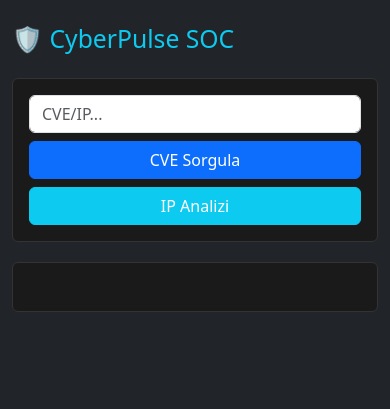
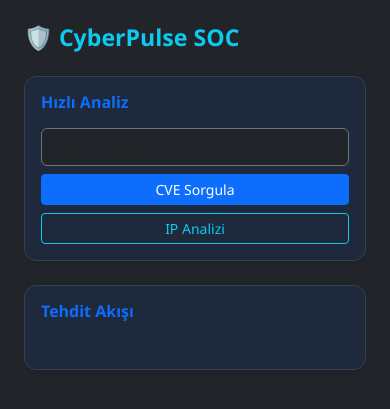
Before and after one commit to Turguty/cyberpulse, a Flask app: page / in a window 390 px wide. Shown: the top 409 px of the page. Run offline with Flask 3, Linux system fonts and the light colour scheme; data that the repository does not hold is empty.

Commit message:
Auto-Update: 2026-02-07 01:37:14

```diff
--- a/app/static/css/style.css
+++ b/app/static/css/style.css
@@ -1,42 +1,63 @@
-/* --- MASAÜSTÜ AYARLARI (TASARIMI BOZMAZ) --- */
-body { background-color: #121212 !important; color: white; }
-.card { background-color: #1a1a1a; border: 1px solid #333; margin-bottom: 20px; }
+/* --- GENEL TASARIM --- */
+body { background-color: #0f172a !important; color: #e2e8f0; font-family: 'Segoe UI', Tahoma, Geneva, Verdana, sans-serif; }
+.card { background-color: #1e293b !important; border: 1px solid #334155 !important; border-radius: 12px; }
 
-/* Zaman sütunu için senin istediğin parlak turkuaz */
-.time-cell {
-    color: #00ffcc !important;
-    font-family: 'Courier New', monospace;
-    font-weight: bold;
+/* MASAÜSTÜ: SORGU SONUCU TAŞMA ENGELİ */
+#tool-result {
+    max-height: 350px; /* Kutunun aşırı uzamasını engeller */
+    overflow-y: auto;  /* İçerik sığmazsa kaydırma çubuğu çıkar */
+    background-color: #0f172a !important;
+    border: 1px solid #334155 !important;
+    color: #38bdf8 !important;
+    font-size: 0.85rem;
+    line-height: 1.5;
+    word-break: break-word;
 }
 
-.news-link { color: #ffffff; text-decoration: none; }
-.news-link:hover { color: #00d4ff; text-decoration: underline; }
+/* TABLO TASARIMI (Masaüstü) */
+.table { color: #f8fafc !important; border-collapse: separate !important; border-spacing: 0 8px !important; }
+.time-cell { color: #2dd4bf !important; font-family: 'Courier New', monospace; font-weight: bold; }
+.news-link { color: #f8fafc; text-decoration: none; font-weight: 500; }
+.news-link:hover { color: #38bdf8; text-decoration: underline; }
 
-/* --- MOBİL TASARIM (SADECE 768PX ALTI) --- */
+/* --- MOBİL TASARIM (KART GÖRÜNÜMÜ) --- */
 @media (max-width: 768px) {
-    /* Tablo yapısını dikey karta çevir */
+    thead { display: none; } /* Başlıkları mobilde gizle */
+
     #news-table-body tr {
         display: flex;
         flex-direction: column;
-        border: 1px solid #444;
-        margin-bottom: 15px;
-        padding: 10px;
-        border-radius: 8px;
-        background: #222;
+        background: #1e293b;
+        margin-bottom: 20px;
+        padding: 15px;
+        border-radius: 12px;
+        border: 1px solid #334155;
     }
 
     #news-table-body td {
-        border: none;
-        padding: 5px 0;
-        display: flex;
-        flex-direction: column;
+        display: block;
+        border: none !important;
+        padding: 0 0 15px 0 !important;
+        position: relative;
+        padding-top: 22px !important; /* Etiket için yer */
     }
 
-    /* Görseldeki gibi etiketleri (Zaman, Başlık vb.) ekleyelim */
-    #news-table-body td:nth-child(1)::before { content: "ZAMAN"; color: #00ffcc; font-size: 0.7rem; font-weight: bold; }
-    #news-table-body td:nth-child(2)::before { content: "BAŞLIK"; color: #00d4ff; font-size: 0.7rem; font-weight: bold; }
-    #news-table-body td:nth-child(3)::before { content: "RİSK"; color: #ff4444; font-size: 0.7rem; font-weight: bold; }
+    /* Etiketlerin (Zaman, Başlık, Risk) Yerleşimi */
+    #news-table-body td::before {
+        position: absolute;
+        top: 0;
+        left: 0;
+        font-size: 0.7rem;
+        font-weight: 700;
+        color: #2dd4bf; /* Turkuaz etiket rengi */
+        text-transform: uppercase;
+        letter-spacing: 0.5px;
+    }
 
-    /* Masaüstü başlıklarını mobilde gizle */
-    thead { display: none; }
+    #news-table-body td:nth-child(1)::before { content: "ZAMAN"; }
+    #news-table-body td:nth-child(2)::before { content: "BAŞLIK"; }
+    #news-table-body td:nth-child(3)::before { content: "RİSK"; }
+
+    .news-link { font-size: 1.05rem; line-height: 1.4; display: block; }
+    .badge { padding: 8px 12px; font-size: 0.8rem; }
 }
--- a/app/static/js/script.js
+++ b/app/static/js/script.js
@@ -1,9 +1,11 @@
 async function loadNews() {
+    try {
         const res = await fetch('/api/data');
         const data = await res.json();
         const body = document.getElementById('news-table-body');
+        if (!body) return;
+
         body.innerHTML = '';
-
         data.news.forEach(item => {
             body.innerHTML += `
                 <tr>
@@ -12,19 +14,35 @@ async function loadNews() {
                     <td><span class="badge bg-secondary">${item.criticality}</span></td>
                 </tr>`;
         });
+    } catch (e) {
+        console.error("Haberler yüklenirken hata oluştu:", e);
+    }
 }
 
 async function runTool(type) {
     const val = document.getElementById('tool-input').value;
-    if(!val) return;
+    const resultDiv = document.getElementById('tool-result');
+
+    if(!val) {
+        alert("Lütfen bir CVE kodu veya IP adresi girin!");
+        return;
+    }
+
+    resultDiv.classList.remove('d-none');
+    resultDiv.innerText = "Sorgulanıyor...";
+
+    try {
         const res = await fetch('/api/tool', {
             method: 'POST',
             headers: {'Content-Type': 'application/json'},
             body: JSON.stringify({type: type, value: val})
         });
         const data = await res.json();
-    document.getElementById('tool-result').innerText = data.result;
-    document.getElementById('tool-result').classList.remove('d-none');
+        resultDiv.innerText = data.result;
+    } catch (e) {
+        resultDiv.innerText = "Hata: Sunucuya bağlanılamadı.";
+    }
 }
 
+// Sayfa yüklendiğinde çalıştır
 document.addEventListener('DOMContentLoaded', loadNews);
--- a/app/templates/index.html
+++ b/app/templates/index.html
@@ -1,28 +1,44 @@
 <!DOCTYPE html>
-<html>
+<html lang="tr">
 <head>
-    <meta name="viewport" content="width=device-width, initial-scale=1.0">
+    <meta charset="UTF-8">
+    <meta name="viewport" content="width=device-width, initial-scale=1.0, maximum-scale=1.0, user-scalable=no">
+    <title>CyberPulse SOC</title>
     <link href="https://cdn.jsdelivr.net/npm/bootstrap@5.3.0/dist/css/bootstrap.min.css" rel="stylesheet">
     <link rel="stylesheet" href="{{ url_for('static', filename='css/style.css') }}">
 </head>
 <body class="bg-dark text-white">
-    <div class="container mt-4">
-        <h2 class="text-info">🛡️ CyberPulse SOC</h2>
-        <div class="row mt-4">
-            <div class="col-md-4">
-                <div class="card p-3">
-                    <input type="text" id="tool-input" class="form-control mb-2" placeholder="CVE/IP...">
-                    <button class="btn btn-primary mb-2" onclick="runTool('cve')">CVE Sorgula</button>
-                    <button class="btn btn-info text-white" onclick="runTool('ip')">IP Analizi</button>
-                    <div id="tool-result" class="alert alert-light mt-2 d-none"></div>
+    <div class="container-fluid p-4">
+        <h3 class="mb-4 text-info fw-bold">🛡️ CyberPulse SOC</h3>
+        <div class="row g-4">
+            <div class="col-lg-3 col-md-4">
+                <div class="card p-3 shadow-sm h-100">
+                    <h6 class="text-primary fw-bold mb-3">Hızlı Analiz</h6>
+                    <input type="text" id="tool-input" class="form-control bg-dark text-white border-secondary mb-2" placeholder="CVE veya IP...">
+                    <div class="d-grid gap-2">
+                        <button class="btn btn-primary btn-sm" onclick="runTool('cve')">CVE Sorgula</button>
+                        <button class="btn btn-outline-info btn-sm" onclick="runTool('ip')">IP Analizi</button>
+                    </div>
+                    <div id="tool-result" class="alert mt-3 d-none"></div>
                 </div>
             </div>
-            <div class="col-md-8">
-                <div class="card p-3">
-                    <table class="table table-dark">
-                        <thead><tr><th>Zaman</th><th>Başlık</th><th>Risk</th></tr></thead>
-                        <tbody id="news-table-body"></tbody>
-                    </table>
+
+            <div class="col-lg-9 col-md-8">
+                <div class="card p-3 shadow-sm">
+                    <h6 class="text-primary fw-bold mb-3">Tehdit Akışı</h6>
+                    <div class="table-responsive">
+                        <table class="table table-dark table-hover align-middle">
+                            <thead>
+                                <tr>
+                                    <th style="width: 20%">Zaman</th>
+                                    <th style="width: 65%">Başlık</th>
+                                    <th style="width: 15%">Risk</th>
+                                </tr>
+                            </thead>
+                            <tbody id="news-table-body">
+                                </tbody>
+                        </table>
+                    </div>
                 </div>
             </div>
         </div>
```
Lines whose indentation alone changed are shown as unchanged.
